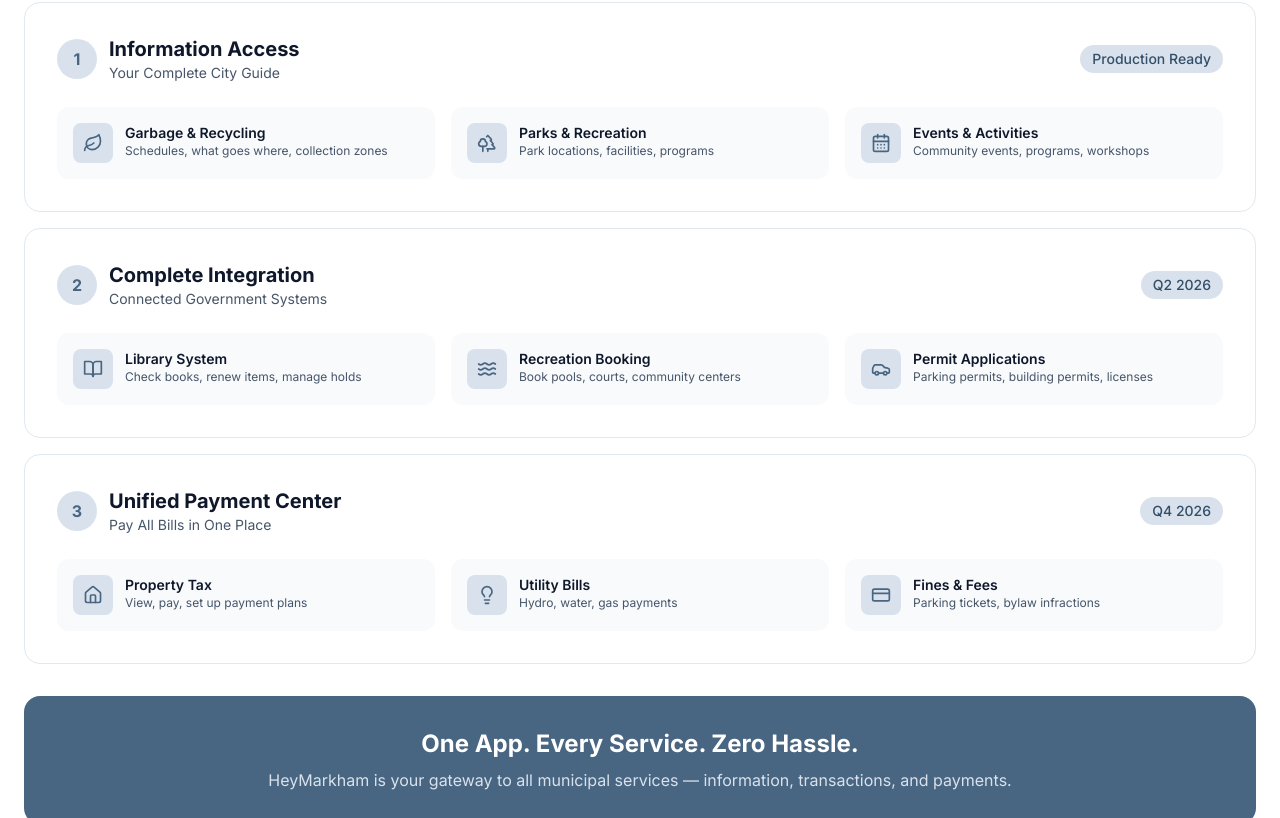
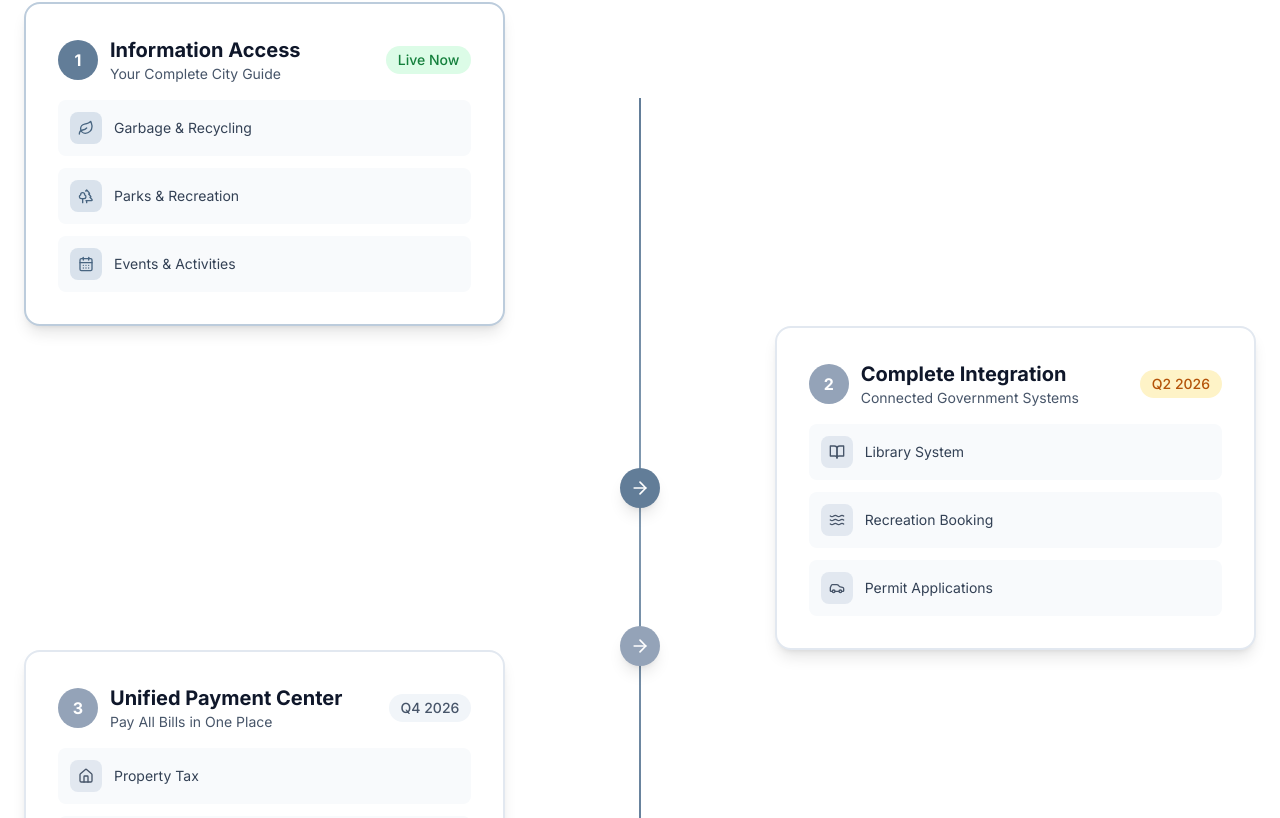
Before and after one commit to tianzesun/markham-website, a Next.js app in the folder apps/frontend/: page / in a window 1280 px wide. Shown: the part 4702-5520 px from the top of the page. Built offline with nearby package versions, Linux system fonts and the light colour scheme.

Commit message:
Transform Complete Solution section into development path graph

```diff
--- a/apps/frontend/src/app/page.tsx
+++ b/apps/frontend/src/app/page.tsx
@@ -10,7 +10,8 @@
   MousePointer, Bot, Link2, Home, Baby, Heart, Zap, Play,
   Smartphone, Volume2, Headphones, CreditCard, BookOpen, Ticket,
   Car, Lightbulb, Shield, Check, PartyPopper, Sparkles, Wifi,
-  PhoneCall, Leaf, Landmark, Waves, Trees, CalendarDays, RefreshCw
+  PhoneCall, Leaf, Landmark, Waves, Trees, CalendarDays, RefreshCw,
+  ArrowRight
 } from 'lucide-react';
 
 export default function HomePage() {
@@ -534,11 +535,10 @@
           </div>
         </section>
 
-        {/* Complete Solution Section */}
+        {/* Complete Solution Section - Development Path Graph */}
         <section className="py-16 px-6 bg-white dark:bg-slate-950">
           <div className="max-w-7xl mx-auto">
             <div className="text-center max-w-3xl mx-auto mb-12">
-
               <h2 className="text-2xl md:text-3xl font-serif font-bold text-slate-900 dark:text-white mb-4">
                 All Your City Services in One Place
               </h2>
@@ -547,140 +547,142 @@
               </p>
             </div>
 
-            {/* Phase 1: Information */}
-            <div className="bg-white dark:bg-slate-800 rounded-2xl p-6 md:p-8 border border-slate-200 dark:border-slate-700 mb-4">
-              <div className="flex items-center gap-3 mb-6">
-                <div className="w-10 h-10 bg-primary-100 dark:bg-primary-900 rounded-full flex items-center justify-center text-primary-600 dark:text-primary-400 font-bold">1</div>
-                <div>
+            {/* Development Path Graph */}
+            <div className="relative">
+              {/* Connecting Line */}
+              <div className="hidden md:block absolute left-1/2 top-24 bottom-24 w-0.5 bg-gradient-to-b from-primary-500 via-primary-400 to-primary-500 -translate-x-1/2 z-0"></div>
+
+              {/* Phase 1: Information - Left */}
+              <div className="relative z-10 mb-8 md:mb-0">
+                <div className="md:w-5/12 md:pr-8">
+                  <div className="bg-white dark:bg-slate-800 rounded-2xl p-6 md:p-8 border-2 border-primary-200 dark:border-primary-800 shadow-lg">
+                    <div className="flex items-center gap-3 mb-4">
+                      <div className="w-10 h-10 bg-primary-500 rounded-full flex items-center justify-center text-white font-bold">1</div>
+                      <div className="flex-1">
                         <h3 className="text-xl font-bold text-slate-900 dark:text-white">Information Access</h3>
                         <p className="text-slate-600 dark:text-slate-400 text-sm">Your Complete City Guide</p>
                       </div>
-                <div className="ml-auto px-3 py-1 bg-primary-100 dark:bg-primary-900/30 text-primary-700 dark:text-primary-300 rounded-full text-sm font-medium">
-                  Production Ready
+                      <div className="px-3 py-1 bg-green-100 dark:bg-green-900/30 text-green-700 dark:text-green-300 rounded-full text-sm font-medium">
+                        Live Now
                       </div>
                     </div>
-
-              <div className="grid md:grid-cols-3 gap-4">
-                <div className="flex items-start gap-3 p-4 bg-slate-50 dark:bg-slate-900 rounded-xl">
-                  <div className="w-10 h-10 bg-primary-100 dark:bg-primary-900/50 rounded-lg flex items-center justify-center">
-                    <Leaf className="w-5 h-5 text-primary-600 dark:text-primary-400" />
+                    <div className="space-y-3">
+                      <div className="flex items-center gap-3 p-3 bg-slate-50 dark:bg-slate-900 rounded-lg">
+                        <div className="w-8 h-8 bg-primary-100 dark:bg-primary-900/50 rounded-lg flex items-center justify-center">
+                          <Leaf className="w-4 h-4 text-primary-600 dark:text-primary-400" />
                         </div>
-                  <div>
-                    <h4 className="font-semibold text-slate-900 dark:text-white text-sm">Garbage & Recycling</h4>
-                    <p className="text-slate-600 dark:text-slate-400 text-xs">Schedules, what goes where, collection zones</p>
+                        <span className="text-slate-700 dark:text-slate-300 text-sm">Garbage & Recycling</span>
                       </div>
+                      <div className="flex items-center gap-3 p-3 bg-slate-50 dark:bg-slate-900 rounded-lg">
+                        <div className="w-8 h-8 bg-primary-100 dark:bg-primary-900/50 rounded-lg flex items-center justify-center">
+                          <Trees className="w-4 h-4 text-primary-600 dark:text-primary-400" />
                         </div>
-                <div className="flex items-start gap-3 p-4 bg-slate-50 dark:bg-slate-900 rounded-xl">
-                  <div className="w-10 h-10 bg-primary-100 dark:bg-primary-900/50 rounded-lg flex items-center justify-center">
-                    <Trees className="w-5 h-5 text-primary-600 dark:text-primary-400" />
+                        <span className="text-slate-700 dark:text-slate-300 text-sm">Parks & Recreation</span>
                       </div>
-                  <div>
-                    <h4 className="font-semibold text-slate-900 dark:text-white text-sm">Parks & Recreation</h4>
-                    <p className="text-slate-600 dark:text-slate-400 text-xs">Park locations, facilities, programs</p>
+                      <div className="flex items-center gap-3 p-3 bg-slate-50 dark:bg-slate-900 rounded-lg">
+                        <div className="w-8 h-8 bg-primary-100 dark:bg-primary-900/50 rounded-lg flex items-center justify-center">
+                          <CalendarDays className="w-4 h-4 text-primary-600 dark:text-primary-400" />
                         </div>
+                        <span className="text-slate-700 dark:text-slate-300 text-sm">Events & Activities</span>
                       </div>
-                <div className="flex items-start gap-3 p-4 bg-slate-50 dark:bg-slate-900 rounded-xl">
-                  <div className="w-10 h-10 bg-primary-100 dark:bg-primary-900/50 rounded-lg flex items-center justify-center">
-                    <CalendarDays className="w-5 h-5 text-primary-600 dark:text-primary-400" />
-                  </div>
-                  <div>
-                    <h4 className="font-semibold text-slate-900 dark:text-white text-sm">Events & Activities</h4>
-                    <p className="text-slate-600 dark:text-slate-400 text-xs">Community events, programs, workshops</p>
                     </div>
                   </div>
                 </div>
               </div>
 
-            {/* Phase 2: Integration */}
-            <div className="bg-white dark:bg-slate-800 rounded-2xl p-6 md:p-8 border border-slate-200 dark:border-slate-700 mb-4">
-              <div className="flex items-center gap-3 mb-6">
-                <div className="w-10 h-10 bg-primary-100 dark:bg-primary-900 rounded-full flex items-center justify-center text-primary-600 dark:text-primary-400 font-bold">2</div>
-                <div>
+              {/* Connector Node 1 → 2 */}
+              <div className="hidden md:flex absolute left-1/2 top-1/2 -translate-x-1/2 -translate-y-1/2 z-20">
+                <div className="w-10 h-10 bg-primary-500 rounded-full flex items-center justify-center shadow-lg">
+                  <ArrowRight className="w-5 h-5 text-white" />
+                </div>
+              </div>
+
+              {/* Phase 2: Integration - Right */}
+              <div className="relative z-10 mb-8 md:mb-0">
+                <div className="md:w-5/12 md:ml-auto md:pl-8">
+                  <div className="bg-white dark:bg-slate-800 rounded-2xl p-6 md:p-8 border-2 border-slate-200 dark:border-slate-700 shadow-lg">
+                    <div className="flex items-center gap-3 mb-4">
+                      <div className="w-10 h-10 bg-slate-400 dark:bg-slate-600 rounded-full flex items-center justify-center text-white font-bold">2</div>
+                      <div className="flex-1">
                         <h3 className="text-xl font-bold text-slate-900 dark:text-white">Complete Integration</h3>
                         <p className="text-slate-600 dark:text-slate-400 text-sm">Connected Government Systems</p>
                       </div>
-                <div className="ml-auto px-3 py-1 bg-primary-100 dark:bg-primary-900/30 text-primary-700 dark:text-primary-300 rounded-full text-sm font-medium">
+                      <div className="px-3 py-1 bg-amber-100 dark:bg-amber-900/30 text-amber-700 dark:text-amber-300 rounded-full text-sm font-medium">
                         Q2 2026
                       </div>
                     </div>
-
-              <div className="grid md:grid-cols-3 gap-4">
-                <div className="flex items-start gap-3 p-4 bg-slate-50 dark:bg-slate-900 rounded-xl">
-                  <div className="w-10 h-10 bg-primary-100 dark:bg-primary-900/50 rounded-lg flex items-center justify-center">
-                    <BookOpen className="w-5 h-5 text-primary-600 dark:text-primary-400" />
+                    <div className="space-y-3">
+                      <div className="flex items-center gap-3 p-3 bg-slate-50 dark:bg-slate-900 rounded-lg">
+                        <div className="w-8 h-8 bg-slate-200 dark:bg-slate-700 rounded-lg flex items-center justify-center">
+                          <BookOpen className="w-4 h-4 text-slate-600 dark:text-slate-400" />
                         </div>
-                  <div>
-                    <h4 className="font-semibold text-slate-900 dark:text-white text-sm">Library System</h4>
-                    <p className="text-slate-600 dark:text-slate-400 text-xs">Check books, renew items, manage holds</p>
+                        <span className="text-slate-700 dark:text-slate-300 text-sm">Library System</span>
                       </div>
+                      <div className="flex items-center gap-3 p-3 bg-slate-50 dark:bg-slate-900 rounded-lg">
+                        <div className="w-8 h-8 bg-slate-200 dark:bg-slate-700 rounded-lg flex items-center justify-center">
+                          <Waves className="w-4 h-4 text-slate-600 dark:text-slate-400" />
                         </div>
-                <div className="flex items-start gap-3 p-4 bg-slate-50 dark:bg-slate-900 rounded-xl">
-                  <div className="w-10 h-10 bg-primary-100 dark:bg-primary-900/50 rounded-lg flex items-center justify-center">
-                    <Waves className="w-5 h-5 text-primary-600 dark:text-primary-400" />
+                        <span className="text-slate-700 dark:text-slate-300 text-sm">Recreation Booking</span>
                       </div>
-                  <div>
-                    <h4 className="font-semibold text-slate-900 dark:text-white text-sm">Recreation Booking</h4>
-                    <p className="text-slate-600 dark:text-slate-400 text-xs">Book pools, courts, community centers</p>
+                      <div className="flex items-center gap-3 p-3 bg-slate-50 dark:bg-slate-900 rounded-lg">
+                        <div className="w-8 h-8 bg-slate-200 dark:bg-slate-700 rounded-lg flex items-center justify-center">
+                          <Car className="w-4 h-4 text-slate-600 dark:text-slate-400" />
                         </div>
+                        <span className="text-slate-700 dark:text-slate-300 text-sm">Permit Applications</span>
                       </div>
-                <div className="flex items-start gap-3 p-4 bg-slate-50 dark:bg-slate-900 rounded-xl">
-                  <div className="w-10 h-10 bg-primary-100 dark:bg-primary-900/50 rounded-lg flex items-center justify-center">
-                    <Car className="w-5 h-5 text-primary-600 dark:text-primary-400" />
-                  </div>
-                  <div>
-                    <h4 className="font-semibold text-slate-900 dark:text-white text-sm">Permit Applications</h4>
-                    <p className="text-slate-600 dark:text-slate-400 text-xs">Parking permits, building permits, licenses</p>
                     </div>
                   </div>
                 </div>
               </div>
 
-            {/* Phase 3: Payments */}
-            <div className="bg-white dark:bg-slate-800 rounded-2xl p-6 md:p-8 border border-slate-200 dark:border-slate-700 mb-8">
-              <div className="flex items-center gap-3 mb-6">
-                <div className="w-10 h-10 bg-primary-100 dark:bg-primary-900 rounded-full flex items-center justify-center text-primary-600 dark:text-primary-400 font-bold">3</div>
-                <div>
+              {/* Connector Node 2 → 3 */}
+              <div className="hidden md:flex absolute left-1/2 bottom-72 -translate-x-1/2 -translate-y-1/2 z-20">
+                <div className="w-10 h-10 bg-slate-400 dark:bg-slate-600 rounded-full flex items-center justify-center shadow-lg">
+                  <ArrowRight className="w-5 h-5 text-white" />
+                </div>
+              </div>
+
+              {/* Phase 3: Payments - Left */}
+              <div className="relative z-10">
+                <div className="md:w-5/12 md:pr-8">
+                  <div className="bg-white dark:bg-slate-800 rounded-2xl p-6 md:p-8 border-2 border-slate-200 dark:border-slate-700 shadow-lg">
+                    <div className="flex items-center gap-3 mb-4">
+                      <div className="w-10 h-10 bg-slate-400 dark:bg-slate-600 rounded-full flex items-center justify-center text-white font-bold">3</div>
+                      <div className="flex-1">
                         <h3 className="text-xl font-bold text-slate-900 dark:text-white">Unified Payment Center</h3>
                         <p className="text-slate-600 dark:text-slate-400 text-sm">Pay All Bills in One Place</p>
                       </div>
-                <div className="ml-auto px-3 py-1 bg-primary-100 dark:bg-primary-900/30 text-primary-700 dark:text-primary-300 rounded-full text-sm font-medium">
+                      <div className="px-3 py-1 bg-slate-100 dark:bg-slate-800 text-slate-600 dark:text-slate-400 rounded-full text-sm font-medium">
                         Q4 2026
                       </div>
                     </div>
-
-              <div className="grid md:grid-cols-3 gap-4">
-                <div className="flex items-start gap-3 p-4 bg-slate-50 dark:bg-slate-900 rounded-xl">
-                  <div className="w-10 h-10 bg-primary-100 dark:bg-primary-900/50 rounded-lg flex items-center justify-center">
-                    <Home className="w-5 h-5 text-primary-600 dark:text-primary-400" />
+                    <div className="space-y-3">
+                      <div className="flex items-center gap-3 p-3 bg-slate-50 dark:bg-slate-900 rounded-lg">
+                        <div className="w-8 h-8 bg-slate-200 dark:bg-slate-700 rounded-lg flex items-center justify-center">
+                          <Home className="w-4 h-4 text-slate-600 dark:text-slate-400" />
                         </div>
-                  <div>
-                    <h4 className="font-semibold text-slate-900 dark:text-white text-sm">Property Tax</h4>
-                    <p className="text-slate-600 dark:text-slate-400 text-xs">View, pay, set up payment plans</p>
+                        <span className="text-slate-700 dark:text-slate-300 text-sm">Property Tax</span>
+                      </div>
+                      <div className="flex items-center gap-3 p-3 bg-slate-50 dark:bg-slate-900 rounded-lg">
+                        <div className="w-8 h-8 bg-slate-200 dark:bg-slate-700 rounded-lg flex items-center justify-center">
+                          <Lightbulb className="w-4 h-4 text-slate-600 dark:text-slate-400" />
+                        </div>
+                        <span className="text-slate-700 dark:text-slate-300 text-sm">Utility Bills</span>
+                      </div>
+                      <div className="flex items-center gap-3 p-3 bg-slate-50 dark:bg-slate-900 rounded-lg">
+                        <div className="w-8 h-8 bg-slate-200 dark:bg-slate-700 rounded-lg flex items-center justify-center">
+                          <CreditCard className="w-4 h-4 text-slate-600 dark:text-slate-400" />
+                        </div>
+                        <span className="text-slate-700 dark:text-slate-300 text-sm">Fines & Fees</span>
                       </div>
                     </div>
-                <div className="flex items-start gap-3 p-4 bg-slate-50 dark:bg-slate-900 rounded-xl">
-                  <div className="w-10 h-10 bg-primary-100 dark:bg-primary-900/50 rounded-lg flex items-center justify-center">
-                    <Lightbulb className="w-5 h-5 text-primary-600 dark:text-primary-400" />
-                  </div>
-                  <div>
-                    <h4 className="font-semibold text-slate-900 dark:text-white text-sm">Utility Bills</h4>
-                    <p className="text-slate-600 dark:text-slate-400 text-xs">Hydro, water, gas payments</p>
-                  </div>
-                </div>
-                <div className="flex items-start gap-3 p-4 bg-slate-50 dark:bg-slate-900 rounded-xl">
-                  <div className="w-10 h-10 bg-primary-100 dark:bg-primary-900/50 rounded-lg flex items-center justify-center">
-                    <CreditCard className="w-5 h-5 text-primary-600 dark:text-primary-400" />
-                  </div>
-                  <div>
-                    <h4 className="font-semibold text-slate-900 dark:text-white text-sm">Fines & Fees</h4>
-                    <p className="text-slate-600 dark:text-slate-400 text-xs">Parking tickets, bylaw infractions</p>
                   </div>
                 </div>
               </div>
             </div>
 
             {/* Vision Statement */}
-            <div className="text-center p-8 bg-primary-600 dark:bg-primary-800 rounded-2xl">
+            <div className="mt-12 text-center p-8 bg-primary-600 dark:bg-primary-800 rounded-2xl">
               <h3 className="text-2xl font-bold text-white mb-2">One App. Every Service. Zero Hassle.</h3>
               <p className="text-primary-100">HeyMarkham is your gateway to all municipal services — information, transactions, and payments.</p>
             </div>
```
Lines whose indentation alone changed are shown as unchanged.
